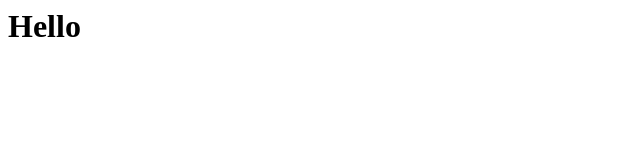
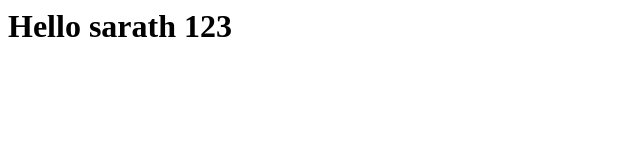
Before and after one commit to SarathNelavalli/Skills-code-with-codespaces, a plain HTML site: page index.html in a window 1280 px wide. Shown: the whole page, without its empty margins (0-640 px from the left). Drawn offline with Linux system fonts and the light colour scheme.

Commit message:
Update index.html

```diff
--- a/index.html
+++ b/index.html
@@ -1,3 +1,3 @@
 <html>
-  <h1>Hello</h1>
+  <h1>Hello sarath 123</h1>
 </html>
```
